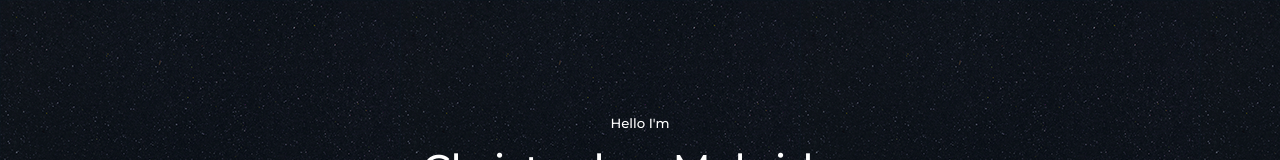
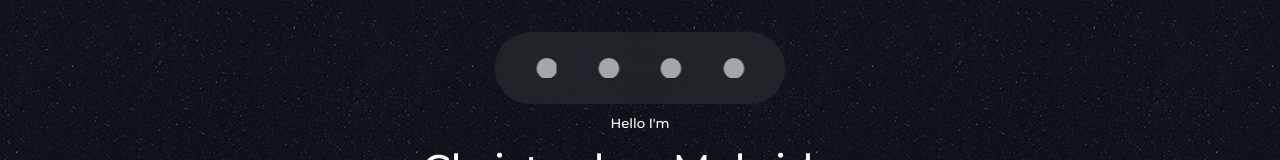
Before and after one commit to cmakride/react-portfolio-website, a React (Create React App) app: page / in a window 1280 px wide. Shown: the top 160 px of the page. Built offline with nearby package versions, Linux system fonts and the light colour scheme.

Commit message:
Color Change

```diff
--- a/src/App.jsx
+++ b/src/App.jsx
@@ -1,4 +1,4 @@
-import React from 'react'
+import React, { useState } from 'react'
 import Header from './components/header/Header'
 import Nav from './components/nav/Nav'
 import About from './components/about/About'
@@ -6,19 +6,30 @@ import Experience from './components/experience/Experience'
 import Portfolio from './components/portfolio/Portfolio'
 import Contact from './components/contact/Contact'
 import Footer from './components/footer/Footer'
+import ColorBar from './components/colorbar/ColorBar'
+
 
 
 const App = () => {
+  const [theme,setTheme] = useState('dark')
+
+
+  function switchTheme(color) {
+    setTheme(color)
+  }
+
+
   return (
-    <>
+    <div data-theme={theme}>
     <Header/>
+    <ColorBar switchTheme={switchTheme}/>
     <Nav/>
     <Portfolio/>
     <Experience/>
     <About/>
     <Contact/>
     <Footer/>
-    </>
+    </div>
   )
 }
 
--- a/src/components/colorbar/ColorBar.jsx
+++ b/src/components/colorbar/ColorBar.jsx
@@ -1,25 +1,18 @@
 import React from 'react'
 import './colorbar.css'
-import useLocalStorage from 'use-local-storage'
 import { BsCircleFill } from 'react-icons/bs'
 
 
-const ColorBar = () => {
+const ColorBar = ({switchTheme}) => {
 
-  const [theme, setTheme ] = useLocalStorage('dark')
-
-  const switchTheme = (color) => {
-    const newTheme = color
-    setTheme(newTheme)
-  }
 
   return (
 
     <div className='colorbar'>
-      <i><BsCircleFill/></i>
-      <i><BsCircleFill/></i>
-      <i><BsCircleFill/></i>
-      <i><BsCircleFill/></i>
+      <i onClick={() => switchTheme('dark')}><BsCircleFill/></i>
+      <i onClick={() => switchTheme('red')}><BsCircleFill/></i>
+      <i onClick={() => switchTheme('blue')}><BsCircleFill/></i>
+      <i onClick={() => switchTheme('green')}><BsCircleFill/></i>
 
     </div>
 
--- a/src/index.css
+++ b/src/index.css
@@ -27,7 +27,42 @@
   --container-width-lg: 75%;
   --container-width-md: 86%;
   --container-width-sm: 90%;
+}
 
+[data-theme='dark']{
+  --color-bg: #1f1f38;
+  --color-bg-variant: #313140;
+  --color-primary: #eff8ff;
+  --color-primary-variant: rgba(77, 181, 255, 0.4);
+  --color-white: #fff;
+  --color-light: rgba(255, 255, 255, 0.6);
+}
+
+[data-theme='red']{
+  --color-bg: #33161b;
+  --color-bg-variant: #3d0411b6;
+  --color-primary: #de304a;
+  --color-primary-variant: rgba(255, 77, 107, 0.4);
+  --color-white: #fff;
+  --color-light: rgba(255, 255, 255, 0.6);
+}
+
+[data-theme='blue']{
+  --color-bg: #040d40;
+  --color-bg-variant: #101953;
+  --color-primary: #4c60fa;
+  --color-primary-variant: rgba(58, 170, 250, 0.668);
+  --color-white: #fff;
+  --color-light: rgba(255, 255, 255, 0.6);
+}
+
+[data-theme='green']{
+  --color-bg: #092015;
+  --color-bg-variant: #053d2a;
+  --color-primary: #7ee28fdd;
+  --color-primary-variant: rgba(255, 77, 107, 0.4);
+  --color-white: #fff;
+  --color-light: rgba(255, 255, 255, 0.6);
 }
 
 html{
```
